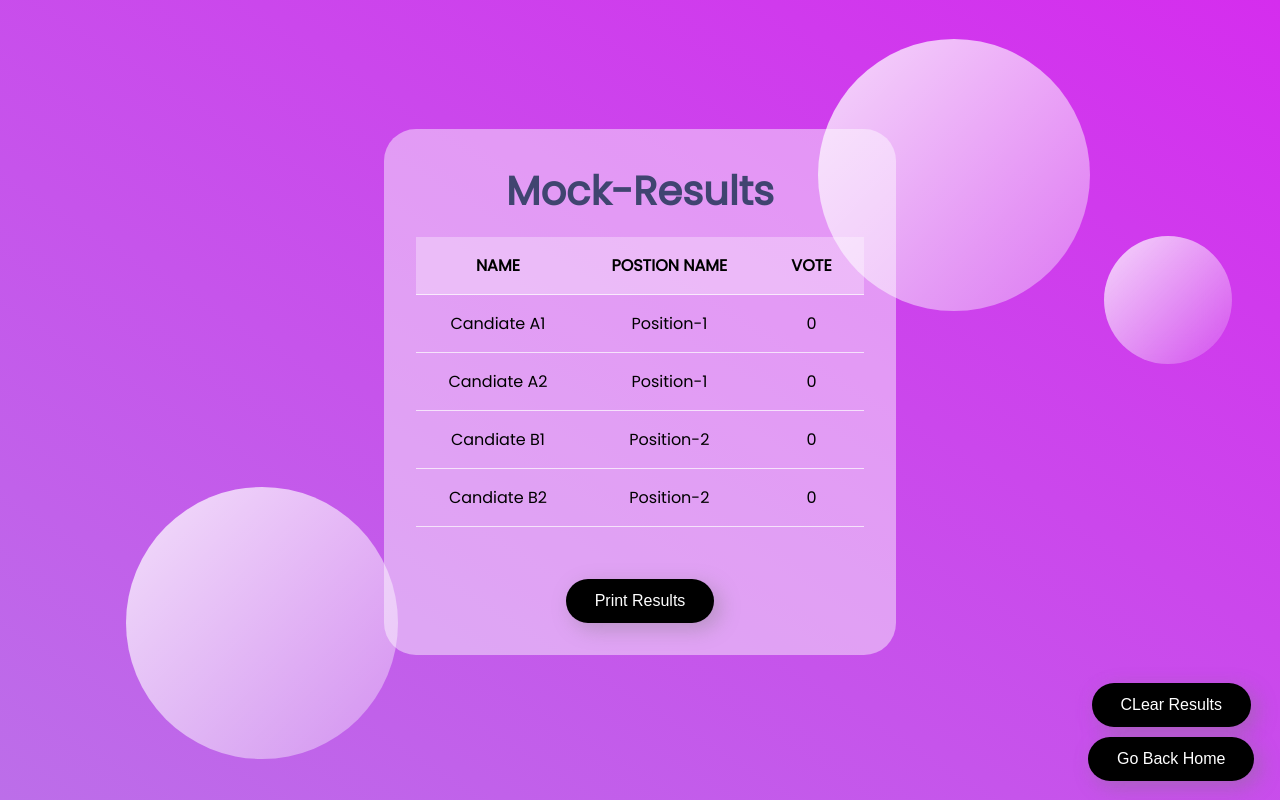
After one commit to Hungryfoxz/Django_poll, a Django app: page /mock_results/ in a window 1280 px wide. The commit adds this page. Run offline with Django 4.2, Linux system fonts and the light colour scheme; a user stored in the database is signed in; data comes from the database, SQL or seed files in the repository; both versions use the stored data as it was after the commit; some libraries are stand-ins or nearby versions.

Commit message:
The new Code

```diff
--- a/ballot/po/admin.py
+++ b/ballot/po/admin.py
@@ -1,6 +1,6 @@
 from unicodedata import name
 from django.contrib import admin
-from po.models import Positions, Candidate, extra_field, Voted, Mock,Mock_Positions
+from po.models import Positions, Candidate, extra_field, Mock,Mock_Positions
 
 
 class CandidateAdmin(admin.ModelAdmin):
@@ -10,6 +10,6 @@ class CandidateAdmin(admin.ModelAdmin):
 admin.site.register(Positions)
 admin.site.register(Candidate, CandidateAdmin)
 admin.site.register(extra_field)
-admin.site.register(Voted)
+# admin.site.register(Voted)
 admin.site.register(Mock)
 admin.site.register(Mock_Positions)
--- a/ballot/po/urls.py
+++ b/ballot/po/urls.py
@@ -15,4 +15,7 @@ urlpatterns = [
     path("logout/", views.logout_view, name= 'logout_view'),
     path("clear_votes/", views.clear_votes, name= 'clear_votes'),
     path("mock_panel/", views.mock_panel, name= 'mock_panel'),
+    path("total_students_voted/", views.total_students_voted, name='total_students_voted'),
+    path("mock_results/", views.mock_results, name='mock_results'),
+    path("mock_clear/", views.mock_clear, name='mock_clear'),
 ]
--- a/ballot/po/views.py
+++ b/ballot/po/views.py
@@ -18,6 +18,8 @@ pusher_client = pusher.Pusher(
 )
 # Create your views here.
 
+#Create a global variable to chechk the no. of students voted...
+voted = 0
 #############################################  Index.html  ######################################################################
 
 def index(request):
@@ -119,7 +121,8 @@ def voter(request):
                 #print(channel_name)
                 pusher_client.trigger([str(request.user.id)], 'my-event', {'message': 'The Voter has Voted Successfully.'})
                 #########################################################################
-
+                # COunter to increase the no of students voted...
+                voted += 1
                 return render(request, 'voter_show_ballot.html')#, ({'context':context})
             candidates = Candidate.objects.all()
             position = Positions.objects.all().order_by('priority')
@@ -203,8 +206,68 @@ def clear_votes(request):
 ################################################  Mock panel  ###########################################################################
 def mock_panel(request):
     if request.user.is_authenticated:
+        #count the votes if the request is post request...
+        if request.method == 'POST':
+                for position in Mock_Positions.objects.only('name'):
+                                                                # it will check for the position in the Positions table..
+                        choices = request.POST.get(str(position))
+                                                                # this will get the id of the selected person from the request..
+                        if Mock.objects.filter(pk=choices).exists():
+                            instance = Mock.objects.get(pk=choices)
+                                                                # this statement will create an instance to the primary key related to the candidate
+                            instance.votes += 1
+                                                                # this statement will add a vote the instance linking to that particular name...
+                            instance.save()
+                            # this will finally save the vote to the database for the respected field..
+                        else:
+                            continue
+                messages.success(request, 'Congratulation! Mock vote has been recorded..')
+                #context = { 'data':'disabled'}
+                return render(request, 'preciding_officer.html')#, ({'context':context})
+
+
         mock = Mock.objects.all()
         position = Mock_Positions.objects.all().order_by('priority')
         return render(request, 'mock_panel.html',{'candidates': mock,'position':position})
 
-############################################### Fetch Images ##########################################################################
+############################################### total_students_voted ##################################################################
+
+def total_students_voted(request):
+    if request.user.is_authenticated:
+        return render(request, 'total_students_voted.html')
+    else:
+        return redirect('login')
+
+##############################################     mock_results    ###################################################################
+
+def mock_results(request):
+    if request.user.is_authenticated:
+        mock = Mock.objects.all()
+        position = Mock_Positions.objects.all().order_by('priority')
+        print(mock)
+        print(position)
+        return render(request, 'mock_results.html',{'candidates': mock,'positions':position})
+        # return render(request, 'mock_results.html')
+    else:
+        return redirect('login')
+
+########################################## CLear mock poll results #################################################################
+def mock_clear(request):
+    if request.user.is_authenticated:
+        x = Mock.objects.values_list('id', flat=True)
+        print(x)
+        for ids in x:
+            if Mock.objects.filter(pk=ids).exists():
+                instance = Mock.objects.get(pk=ids)
+                #print(instance)                                                # this statement will create an instance to the primary key related to the candidate
+                instance.votes = 0
+                                                                # this statement will add a vote the instance linking to that particular name...
+                instance.save()
+                            # this will finally save the vote to the database for the respected field..
+            else:
+                continue
+        #candidates = Candidate.objects.all()
+        #for x in candidates.name:
+            #candidates.votes = 0
+        messages.success(request, " All votes are cleared from the Mock Poll Database..")
+        return render(request, 'preciding_officer.html')
--- a/ballot/templates/base.html
+++ b/ballot/templates/base.html
@@ -48,7 +48,7 @@
 
       h1{
         font-family: "Poppins";
-        color: #426696;
+        color: #162942;
         font-weight: 600;
         font-size: 2.5rem;
         opacity: 0.8;
@@ -56,28 +56,28 @@
 
       h2{
         font-family: "Poppins";
-        color: #3b67a3;
+        color: #0f1d32;
         font-weight: 600;
         font-size: 1.5rem;
         opacity: 0.8;
       }
       h3{
         font-family: "Poppins";
-        color: #3b67a3;
+        color: #11171f;
         font-weight: 600;
         font-size: 1rem;
         opacity: 0.8;
       }
       p{
         font-family: "Poppins";
-        color: #143769;
+        color: #060c15;
         font-weight: 300;
         opacity: 0.9;
         font-size: .786rem;
       }
       h5{
         font-family: "Poppins";
-        color: #426696;
+        color: #07101b;
         font-weight: 250;
         font-size: .83rem;
         opacity: 0.8;
@@ -91,7 +91,7 @@
           font-family: "Poppins", sans-serif;
           min-height: 100vh;
           /*background: pink;*/
-          background: linear-gradient(to right top, #5af0d4, #4fd3e7);
+          background: linear-gradient(to right top, #bc6ee9, #d52dee);
           display: flex;
           align-items: center;
           justify-content: center;
@@ -109,7 +109,7 @@
         border-radius: 2rem;
         z-index: 10;
         backdrop-filter: blur(1rem);
-
+        box-shadow: 6px 6px 20px rgba(122,122,122,0.4);
         display: flex;
       }
       .circle1,.circle2{
@@ -237,10 +237,10 @@
         padding-bottom: 1rem;
       }
       .btn{
-        background: linear-gradient(to right top, #4dd8bf, #4fd3e7);
+        background: linear-gradient(to right top, #112421, #000000);
         color: white;
         font-size: 1rem;
-        padding: .6rem 1.2rem;
+        padding: .7rem 1.2rem;
         border: none;
         cursor: pointer;
         border-radius: 2rem;
@@ -249,8 +249,8 @@
         transition: .8s;
       }
       .btn:hover{
-        color: #4dd8bf;
-        background: rgb(255, 255, 255);
+        color: black;
+        background: white;
       }
       .dashboard a{
         text-decoration: none;
--- /dev/null
+++ b/ballot/templates/mock_results.html
@@ -0,0 +1,138 @@
+{% extends 'base.html' %}
+{% load static %}
+{% block content %}
+<!-- <meta http-equiv="refresh" content="50"> -->
+<style>
+    .mock-res-he{
+        font: 3rem;
+        color: #183050;
+    }
+    .mock_xtra_btn{
+        position: absolute;
+        bottom: 1%;
+        right: 1%;
+        /* background: linear-gradient(to right bottom, rgba(255,255,255,1), rgba(255,255,255,0.6)); */
+        border-radius: 2rem;
+        z-index: 5;
+        backdrop-filter: blur(1rem);
+        /* box-shadow: 6px 6px 20px rgba(122,122,122,0.4); */
+        height: 15%;
+        width: 15%;
+        display: flex;
+        justify-content: space-evenly;
+        flex-direction: column;
+        align-items: center;
+    }
+    .btnn{
+        background: black;
+        color: white;
+        font-size: 1rem;
+        padding: .8rem 1.8rem;
+        border: none;
+        cursor: pointer;
+        border-radius: 2rem;
+        text-align: center;
+        box-shadow: 6px 6px 20px rgba(122,122,122,0.4);
+        transition: .5s;
+    }
+    .btnn:hover{
+        background: white;
+        color: black;
+
+    }
+</style>
+</head>
+
+<body>
+<!--   %%%%%%%%%%%%%%%%%%%%%%%%%%%%%%%%%%%  mock_results.html body starts here    %%%%%%%%%%%%%%%%%%%%%%%%%%%%%%%%%%%-->
+<main>
+    <div class="table-section">
+        <div class="header-result">
+            <h1 class="mock-res-he">Mock-Results</h1>
+        </div>
+        <div id="print-content">
+          <table id="table">
+            <tr class="header-row">
+              <th class="header-item items">NAME</th>
+              <th class="header-item items">POSTION NAME</th>
+              <th class="header-item items" style="padding-left: 2rem;">VOTE</th>
+            </tr>
+
+            {% for posi in positions %}
+
+                    {% for candidate in candidates  %}
+                        {% if candidate.position == posi %}
+                            <tr class="table-rows">
+                            <td class="items">{{candidate.name}}</td>
+                            <td class="items">{{candidate.position}}</td>
+                            <td class="items icon">{{candidate.votes}}</td>
+                            </tr>
+                        {% endif %}
+                    {% endfor %}
+            {% endfor %}
+          </table>
+        </div>
+
+        <div class="print_me">
+            <button onclick="printDiv('print-content')" style="margin-top: 20px" class="btnn"> Print Results </button>
+        </div>
+
+
+       </div>
+</main>
+
+
+<!--  @@@@@@@@@@@@@@@@@@@@@@@@@@@@@@@@@@@@@@@@@@@@@@@@@@@@@@  END of the MAIN sections @@@@@@@@@@@@@@@@@@@@@@@@@@@@@@@@@@@@@@@@@@@@@@  -->
+<!--   _______________________________________________  Background circles here _____________________________________________________  -->
+<div class="circle1"></div>
+<div class="circle2"></div>
+<div class="circle3"></div>
+
+
+
+<!-- ########################################################  Extra Buttons  ##################################################### -->
+
+<div class="mock_xtra_btn">
+    <div class="mock-clr">
+        <!-- <p>Clear all the votes.</p> -->
+        <a href="/mock_clear"><button  class="btnn">CLear Results</button></a>
+    </div>
+    <div class="mock-back">
+        <!-- <p>Preciding Officer panel.</p> -->
+        <a href="/preciding_officer"><button class="btnn">Go Back Home</button></a>
+    </div>
+</div>
+
+
+<!-- {% comment %} #####################################  JavaSscript goes here ############################## {% endcomment %} -->
+<script>
+    function printDiv(divName) {
+        var printContents = document.getElementById(divName).innerHTML;
+        var originalContents = document.body.innerHTML;
+
+        document.body.innerHTML = printContents;
+
+        window.print();
+
+        document.body.innerHTML = originalContents;
+    }
+
+    // //  Clear results..
+    // function mock_clr(){
+    //     let message = "You are about to clear all the votes from the Candidates . Are you sure you want to perform this action ."
+    //     var reply = confirm(message);
+    //     if(reply){
+    //         var again_reply = confirm("Are you really sure!");
+    //         if(again_reply){
+    //                     //console.log(111)
+    //                     let xhttp = new XMLHttpRequest();
+    //                     xhttp.open('GET',"/mock_clear");
+    //                     xhttp.send();
+    //                     alert("Success! All the votes are cleared from the database.");
+    //                    //alert("Success! All the votes are cleared from the database.")
+    //         }
+    //     }
+    // }
+ </script>
+<!-- ################################################  End of the index.html #####################################################  -->
+{% endblock content %}
```
Also changed, not shown: ballot/po/models.py (+6 -6 lines), ballot/templates/preciding_officer.html (+61 -3 lines), ballot/templates/total_students_voted.html (added, +55 -0 lines), ballot/db.sqlite3.
